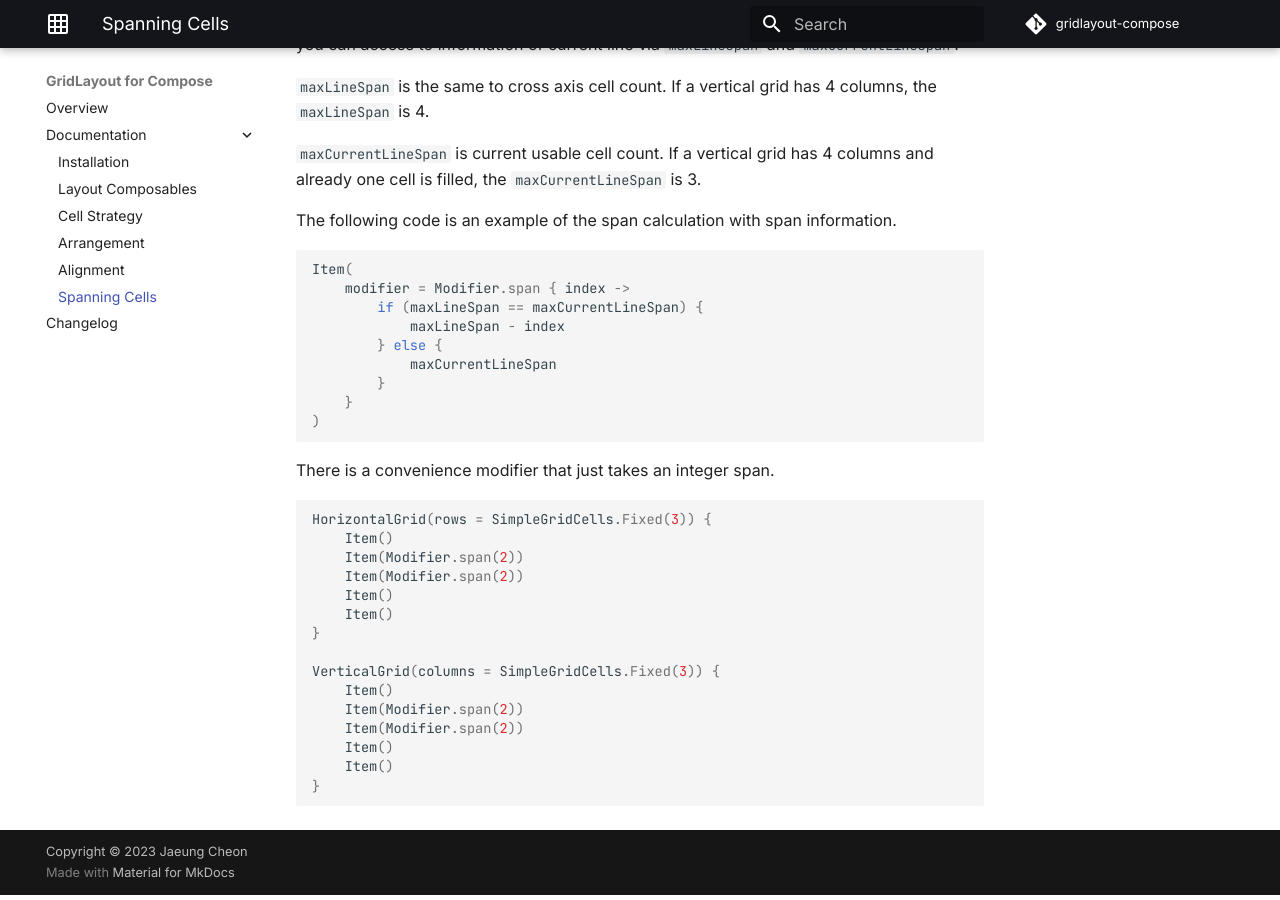
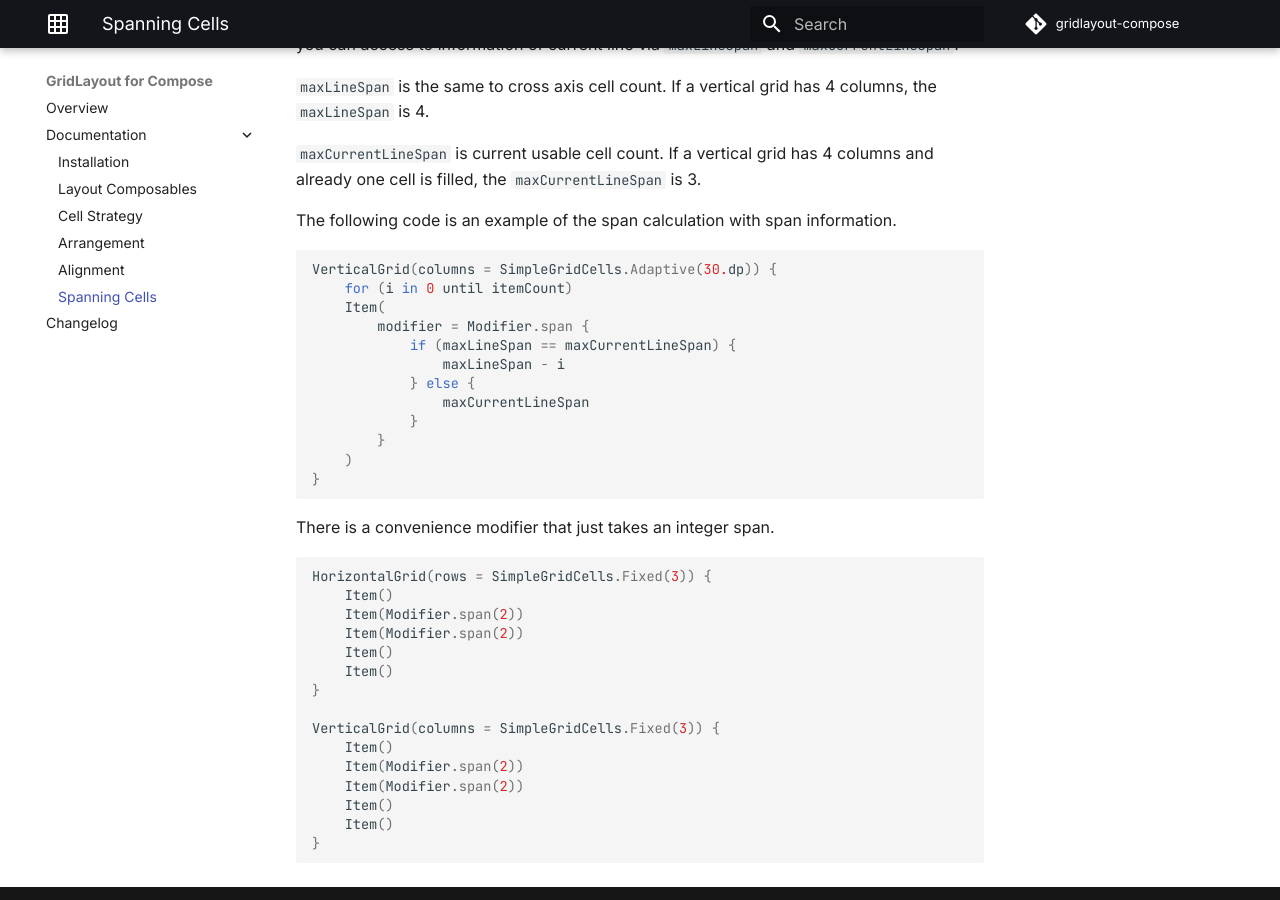
Before and after one commit to cheonjaeung/gridlayout-compose, an MkDocs documentation site: the page built from docs/span.md, in a window 1280 px wide and 900 px high, scrolled down 1208 px. Built offline with MkDocs 1.6.1 and Material for MkDocs 9.7.7, drawn with Linux system fonts in a browser that asks for light colours; comment, search, counter and statistics services are not loaded.

Commit message:
Update documents about span

````diff
--- a/docs/span.md
+++ b/docs/span.md
@@ -42,15 +42,18 @@ If a vertical grid has 4 columns and already one cell is filled, the `maxCurrent
 The following code is an example of the span calculation with span information.
 
 ```kotlin
-Item(
-    modifier = Modifier.span { index ->
-        if (maxLineSpan == maxCurrentLineSpan) {
-            maxLineSpan - index
-        } else {
-            maxCurrentLineSpan
+VerticalGrid(columns = SimpleGridCells.Adaptive(30.dp)) {
+    for (i in 0 until itemCount)
+    Item(
+        modifier = Modifier.span {
+            if (maxLineSpan == maxCurrentLineSpan) {
+                maxLineSpan - i
+            } else {
+                maxCurrentLineSpan
+            }
         }
-    }
-)
+    )
+}
 ```
 
 There is a convenience modifier that just takes an integer span.
````
